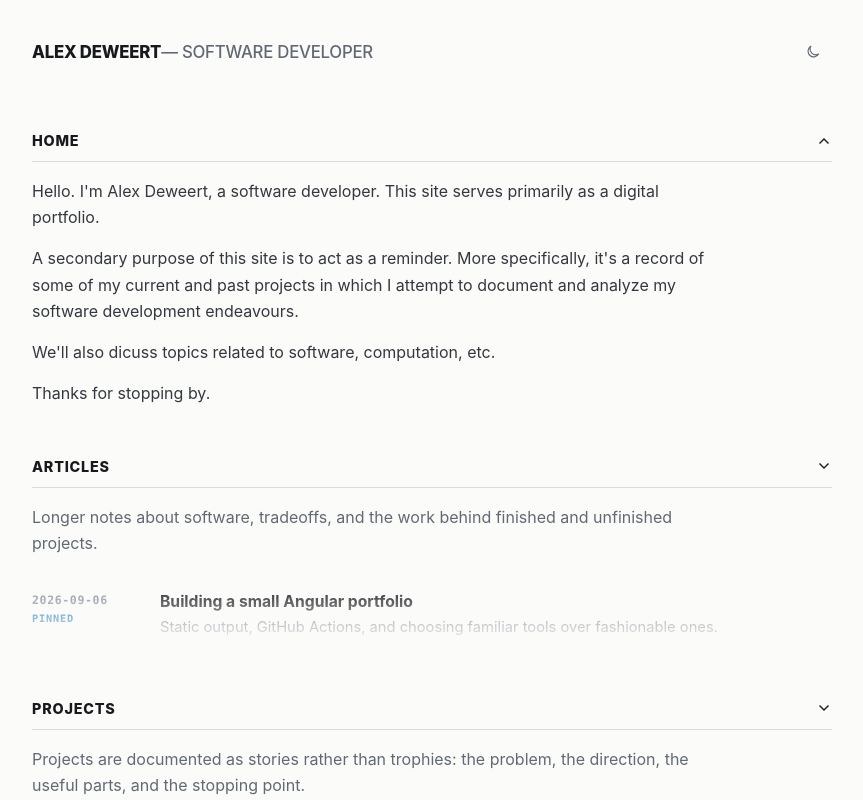
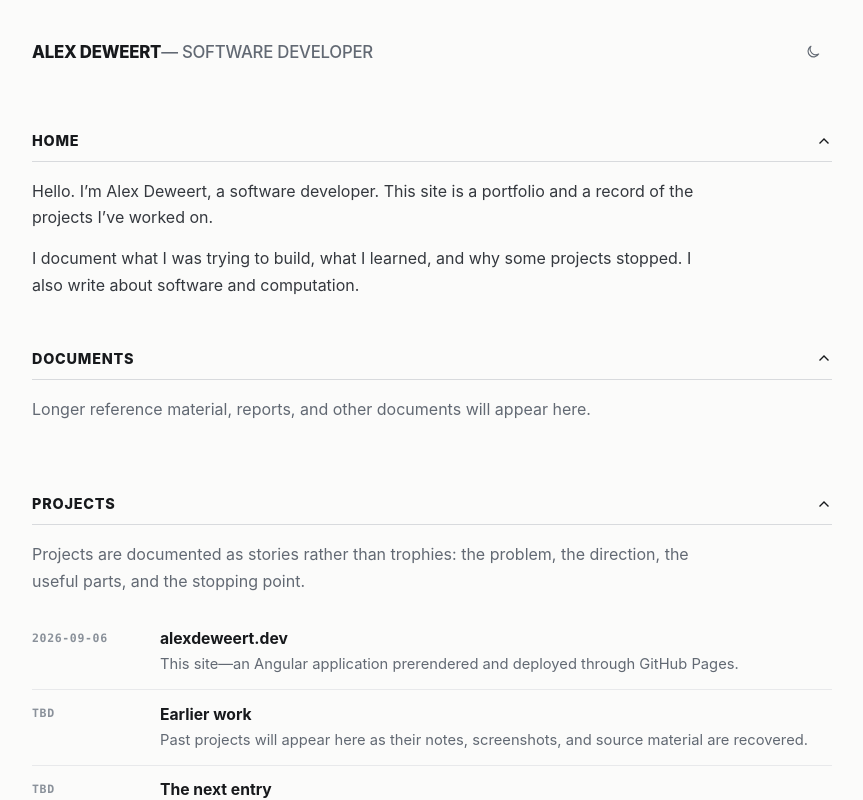
Before and after one commit to alexdeweert/addc, an Angular app: page / in a window 1280 px wide. Shown: the top 800 px of the page, without its empty margins (208-1071 px from the left). Built offline with nearby package versions, Linux system fonts and the light colour scheme.

Commit message:
Reorder and expand homepage sections

```diff
--- a/src/app/collapsible-section/collapsible-section.ts
+++ b/src/app/collapsible-section/collapsible-section.ts
@@ -9,7 +9,7 @@ import { SectionState } from './section-state';
 export class CollapsibleSection {
   readonly sectionId = input.required<string>();
   readonly title = input.required<string>();
-  readonly initiallyExpanded = input(false);
+  readonly initiallyExpanded = input(true);
 
   private readonly sectionState = inject(SectionState);
 
--- a/src/app/home/home.html
+++ b/src/app/home/home.html
@@ -1,32 +1,18 @@
-<app-collapsible-section sectionId="home" title="HOME" [initiallyExpanded]="true">
+<app-collapsible-section sectionId="home" title="HOME">
   <p>
-    Hello. I'm Alex Deweert, a software developer.
-    This site serves primarily as a digital portfolio.
+    Hello. I’m Alex Deweert, a software developer. This site is a portfolio and a record of the
+    projects I’ve worked on.
   </p>
   <p>
-    A secondary purpose of this site is to act as a reminder.
-    More specifically, it's a record of some of my current and past projects in which I attempt to document and analyze my software development endeavours.
-  </p>
-  <p>
-    We'll also dicuss topics related to software, computation, etc.
-  </p>
-  <p>
-    Thanks for stopping by.
+    I document what I was trying to build, what I learned, and why some projects stopped. I also
+    write about software and computation.
   </p>
 </app-collapsible-section>
 
-<app-collapsible-section sectionId="articles" title="ARTICLES">
+<app-collapsible-section sectionId="documents" title="DOCUMENTS">
   <p class="section-intro">
-    Longer notes about software, tradeoffs, and the work behind finished and unfinished projects.
+    Longer reference material, reports, and other documents will appear here.
   </p>
-
-  <ol class="article-list">
-    @for (article of articles; track article.route) {
-      <li>
-        <app-article-item [article]="article" />
-      </li>
-    }
-  </ol>
 </app-collapsible-section>
 
 <app-collapsible-section sectionId="projects" title="PROJECTS">
@@ -43,3 +29,17 @@
     }
   </ol>
 </app-collapsible-section>
+
+<app-collapsible-section sectionId="articles" title="ARTICLES">
+  <p class="section-intro">
+    Longer notes about software, tradeoffs, and the work behind finished and unfinished projects.
+  </p>
+
+  <ol class="article-list">
+    @for (article of articles; track article.route) {
+      <li>
+        <app-article-item [article]="article" />
+      </li>
+    }
+  </ol>
+</app-collapsible-section>
```
